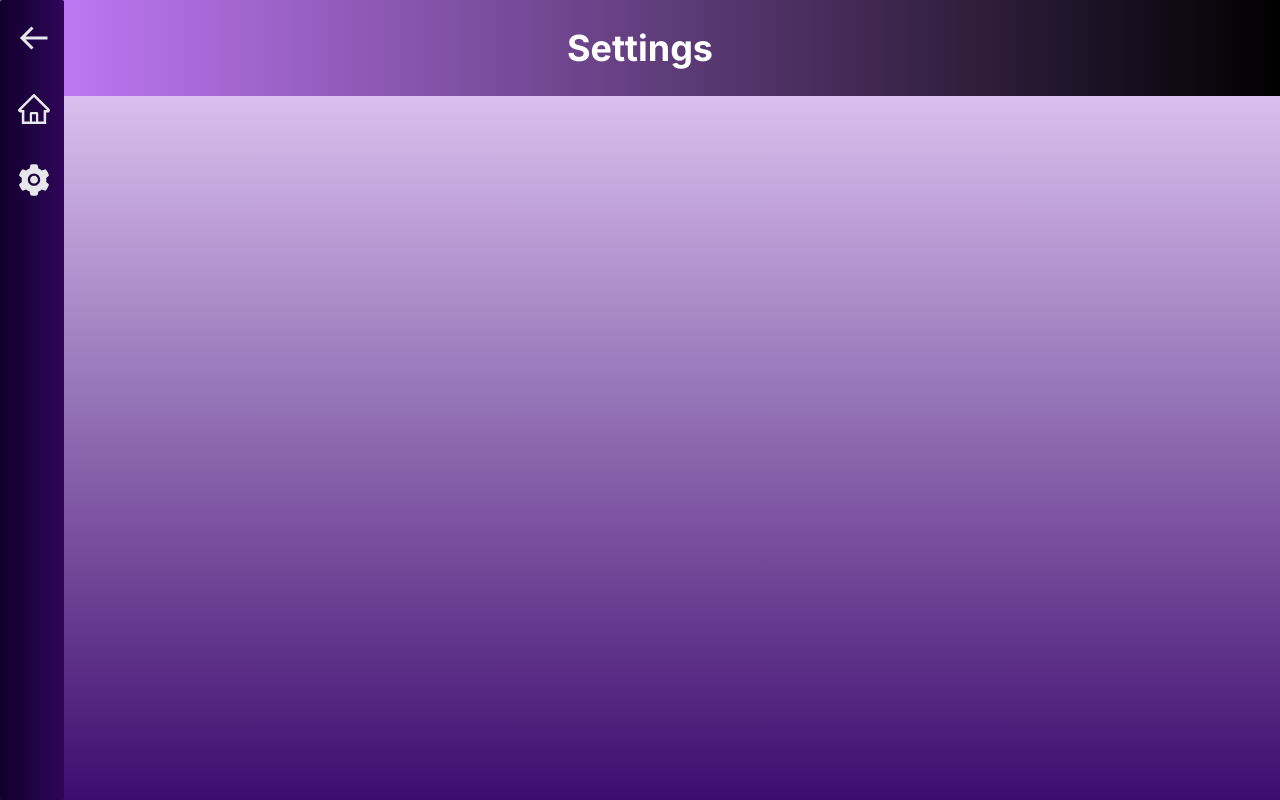
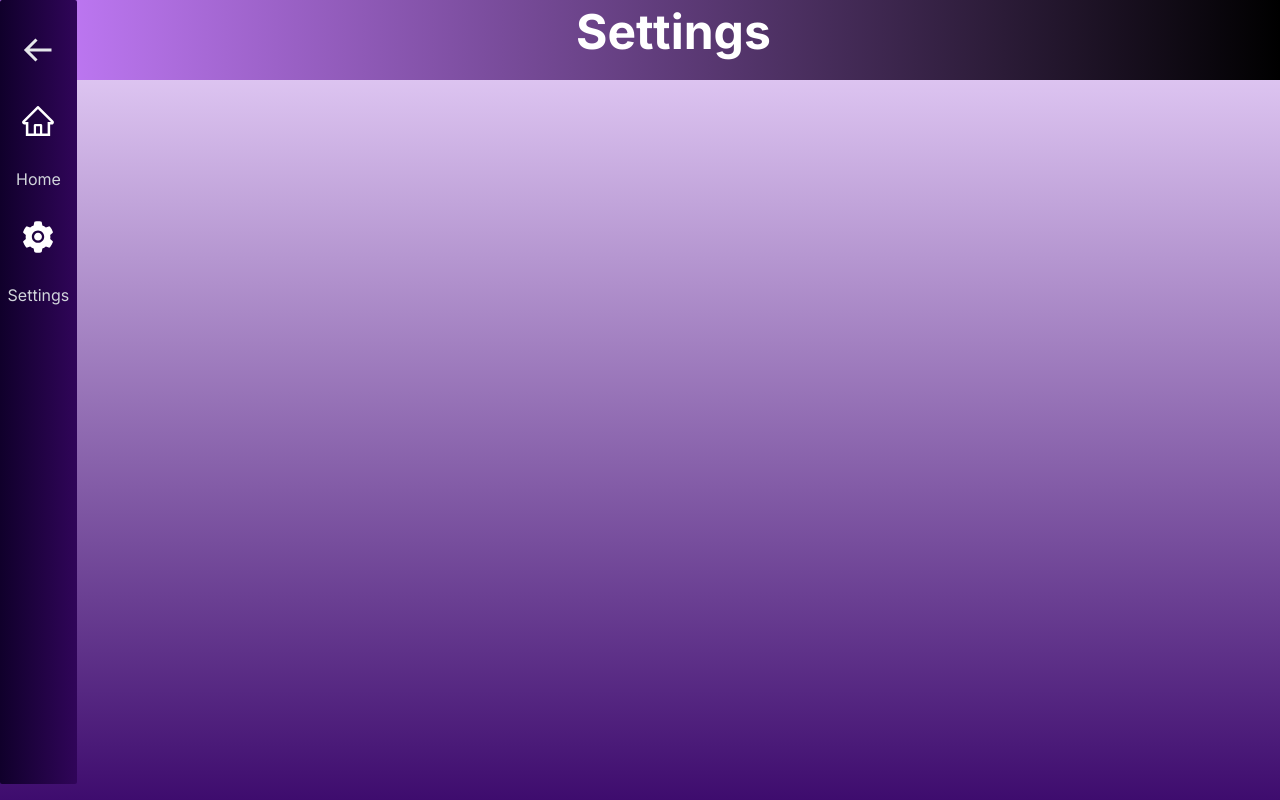
Before and after one commit to cdyniranjan7321/Quiz_App_Project_in_React_Js, a Next.js app: page /settings in a window 1280 px wide. Built offline with nearby package versions, Linux system fonts and the light colour scheme.

Commit message:
QA-4 Created Navbar and Sidebar

```diff
--- a/src/app/not-found.js
+++ /dev/null
@@ -1,18 +0,0 @@
-import Link from 'next/link'
-
-export default function NotFound() {
-  return (
-    <div className=' flex flex-col h-screen w-full items-center justify-center'>
-      <div className='flex my-4'>
-        <div className=' h-24 w-1 bg-blue-300 mx-4'></div>
-        <div className='flex flex-col'>
-          <h1 className='text-4xl'>404 </h1>
-          <p className='mt-4 uppercase tracking-wider'>Page not found</p>
-        </div>
-      </div>
-      <Link href='/' className='w-auto h-auto p-2 bg-blue-400 rounded-md'>
-        Back to Homepage
-      </Link>
-    </div>
-  )
-}
--- a/src/components/Navbar.tsx
+++ b/src/components/Navbar.tsx
@@ -1,4 +1,10 @@
-import React from 'react'
+"use client"
+import React, { useState, useEffect } from 'react';
+import { FaBars, FaBeer } from 'react-icons/fa';
+import { BiArrowBack as BackArrow } from "react-icons/bi"
+import { AiFillSetting as Setting } from "react-icons/ai"
+import { AiOutlineHome as Home } from "react-icons/ai"
+import Link from "next/link"
 
 type NavProps = {
   title: String
@@ -6,9 +12,52 @@ type NavProps = {
 
 const Navbar = (props: NavProps) => {
   const { title } = props
+
+  const [isMenuOpen, setIsMenuOpen] = useState(false);
+
+  const toggleMenu = () => {
+    setIsMenuOpen(!isMenuOpen);
+  };
+
   return (
-    <div className='bg-gradient-to-r from-[#C77DFF] to-[#000000]  flex items-center justify-center text-center  w-full h-[12%] '>
-      <h1 className=' text-4xl font-bold text-white'> {title}</h1>
+
+    <div className='bg-gradient-to-r from-[#C77DFF] to-[#000000] w-full h-[10%]  '>
+      <div className=' flex flex-row justify-center items-center'>
+      <div className="text-bold text-3xl  text-white flex pt-6 pl-4 w-[20%] md:hidden  lg:hidden">
+        <FaBars onClick={toggleMenu} />
+      </div>
+      <div className='w-[80%]   ml-[25%] md:ml-[45%]'>
+
+
+
+      <h1 className=' text-3xl md:pt-7 lg:text-5xl lg:pt-2  pt-5 font-bold text-white     '>{title}</h1>
+      </div>
+      </div>
+      {isMenuOpen && (
+        <div className='flex justify-left  mt-[6%]   '>
+        <div className=" flex flex-col bg-gradient-to-r from-[#10002B] to-[#300559] w-[15%] h-[88vh] rounded-sm ">
+          <div className='font-white-300 text-gray-200 text-bold pl-4 pt-3 text-4xl'>
+            <button>
+              <BackArrow />
+            </button>
+          </div>
+
+          <Link href='/' className='pt-3 pl-5 text-white text-bold text-4xl'>
+            <div className="">
+              <Home />
+            </div>
+          </Link>
+          <h1 className='text-gray-300 pl-3'>Home</h1>
+          <Link href='/settings' className='pt-7 pl-4 text-bold text-white text-4xl'>
+            <div className="">
+              <Setting />
+            </div>
+          </Link>
+          <h2 className='text-gray-300 pl-3'>Settings</h2>
+
+        </div>
+        </div>
+      )}
     </div>
   )
 }
--- a/src/components/SelectionPage.tsx
+++ /dev/null
@@ -1,53 +0,0 @@
-"use client"
-import React, { useState } from "react"
-import { BiArrowBack as BackArrow } from "react-icons/bi"
-import { AiFillSetting as Setting } from "react-icons/ai"
-import { AiOutlineHome as Home } from "react-icons/ai"
-
-const SelectionPage = () => {
-  return (
-    <div className='  bg-fixed bg-gradient-to-b from-[#C77DFF] to-[#3C096C] '>
-      <div className='bg-purple-800  text-center  w-full h-[13%]'>
-        <h1 className='text-4xl font-bold pt-2 pb-1 text-white'> Quiz App</h1>
-      </div>
-
-      <div className='flex justify-between items-center  '>
-
-        <div className=' bg-purple-500 w-[8%] h-screen rounded-sm'>
-          <div className='font-white-300   text-gray-200 text-bold pl-6 pt-5 text-4xl'>
-          <button> <BackArrow /></button>
-          </div>
-          <div className='pt-7 pl-6   text-gray-200 text-bold text-4xl'>
-           <button ><Home /></button>
-          </div>
-          <div className='pt-7 pl-6 text-bold  text-gray-200 text-4xl'>
-            <button><Setting /></button>
-          </div>
-        </div>
-
-        <div  className=" flex-col pt-10 pl-10 ">
-        <h1 className="text-black-500 text-3xl">  Round Selection</h1>
-        <h2  className="bg-white rounded-md mt-6 pl-2 text-bold  pt-2 text-2xl h-12 w-[80%]"> <button>General Round</button></h2>
-        <h3  className="bg-white rounded-md pl-3  mt-6 h-6 w-25 text-2xl  pt-3 h-14 w-[60%] "><button> Rapid Fire</button></h3>
-        <h4  className="bg-white rounded-md   pl-4 mt-6 h-6 w-25  text-2xl h-14 pt-3 w-30"><button> Multiple Question</button></h4>
-        <h5  className="bg-white rounded-md  pl-2 mt-5 h-6 w-25 text-2xl h-14 pt-3 w-30  pr-2"> <button>General Knowledge</button></h5>
-        <div className="pl-12 pt-12  ">
-          <button className="text-2xl font-bold text-blue-500 h-10 w-20  bg-yellow-500 "> Next</button>
-        </div>
-        </div>
-        <div>
-        <img className=' p-7 w-[90%] h-[60%]'
-                  src='./Other 07.png '
-                  alt='' />
-        </div>
-
-
-      </div>
-
-
-      <div className="text-3xl text-white-300 bg-purple-500"> </div>
-    </div>
-  )
-}
-
-export default SelectionPage
--- a/src/components/Sidebar.tsx
+++ b/src/components/Sidebar.tsx
@@ -1,26 +1,34 @@
-import React from 'react'
-import { BiArrowBack as BackArrow } from 'react-icons/bi'
-import { AiFillSetting as Setting } from 'react-icons/ai'
-import { AiOutlineHome as Home } from 'react-icons/ai'
+import React, { useState } from "react"
+import { BiArrowBack as BackArrow } from "react-icons/bi"
+import { AiFillSetting as Setting } from "react-icons/ai"
+import { AiOutlineHome as Home } from "react-icons/ai"
+import Link from "next/link"
 
 const Sidebar = () => {
   return (
-    <div className=' bg-gradient-to-r from-[#10002B] to-[#300559] w-[5%] h-screen rounded-sm top-0 absolute'>
-      <div className='font-white-300   text-gray-200 text-bold pl-4 pt-5 text-4xl'>
+    <div className='bg-gradient-to-r from-[#10002B] to-[#300559] w-[6%] h-[98vh] md:w-[9%] lg:w-[6%] rounded-sm top-0 absolute hidden md:block lg:block'>
+
+      <div className="flex flex-col justify-center items-center gap-7 pt-8">
+        <div className='font-white-300 text-gray-200 text-bold text-4xl  '>
           <button>
-          {' '}
             <BackArrow />
           </button>
         </div>
-      <div className='pt-7 pl-4   text-gray-200 text-bold text-4xl'>
-        <button>
+        <Link href='/' className=' text-white text-bold text-4xl'>
+          <div className='hidden md:block lg:block'>
             <Home />
-        </button>
           </div>
-      <div className='pt-7 pl-4 text-bold  text-gray-200 text-4xl'>
-        <button>
+        </Link>
+        <h1 className='text-gray-300  hidden md:block lg:block'>Home</h1>
+        <Link
+          href='/settings'
+          className=' text-bold text-white text-4xl'
+        >
+          <div className='hidden md:block lg:block'>
             <Setting />
-        </button>
+          </div>
+        </Link>
+        <h2 className='text-gray-300 hidden md:block lg:block'>Settings</h2>
       </div>
     </div>
   )
```
Lines whose indentation alone changed are shown as unchanged.
